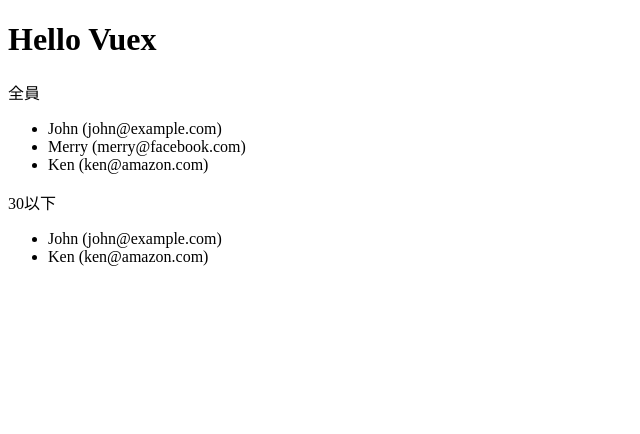
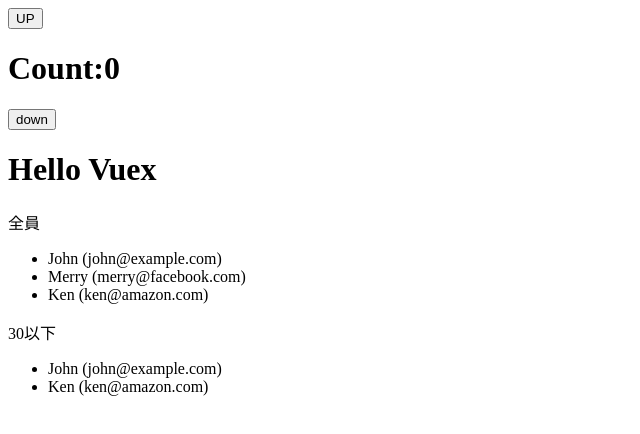
Before and after one commit to s19013/vuex-sample, a Vue app: page / in a window 1280 px wide. Shown: the top 434 px of the page, without its empty margins (0-640 px from the left). Built offline with nearby package versions, Linux system fonts and the light colour scheme.

Commit message:
状態更新の練習としてカウンターを作った

```diff
--- a/src/App.vue
+++ b/src/App.vue
@@ -1,5 +1,8 @@
 <template>
 	<div id="app">
+		<button v-on:click="increment">UP</button>
+    <h1>Count:{{ count }}</h1>
+		<button v-on:click="decrement">down</button>
 		<h1>{{$store.state.message}}</h1>
 		<UserList></UserList>
 	</div>
@@ -18,6 +21,13 @@ export default {
 
 		}
   },
+	computed : {
+		count : function(){return this.$store.state.count}
+	},
+	methods: {
+		increment:function(){this.$store.commit('increment')},
+		decrement:function(){this.$store.commit('decrement')}
+	},
 }
 </script>
 
--- a/src/store/index.js
+++ b/src/store/index.js
@@ -8,8 +8,11 @@ export default createStore({
 			{name: 'Merry', email: 'merry@facebook.com',age:33},
 			{name: 'Ken', email: 'ken@amazon.com',age:29}
 		],
+		count:0,
 	},
 	mutations: {
+		increment : function(state) {state.count++},
+		decrement : function(state) {state.count--}
   },
   actions: {
   },
```
